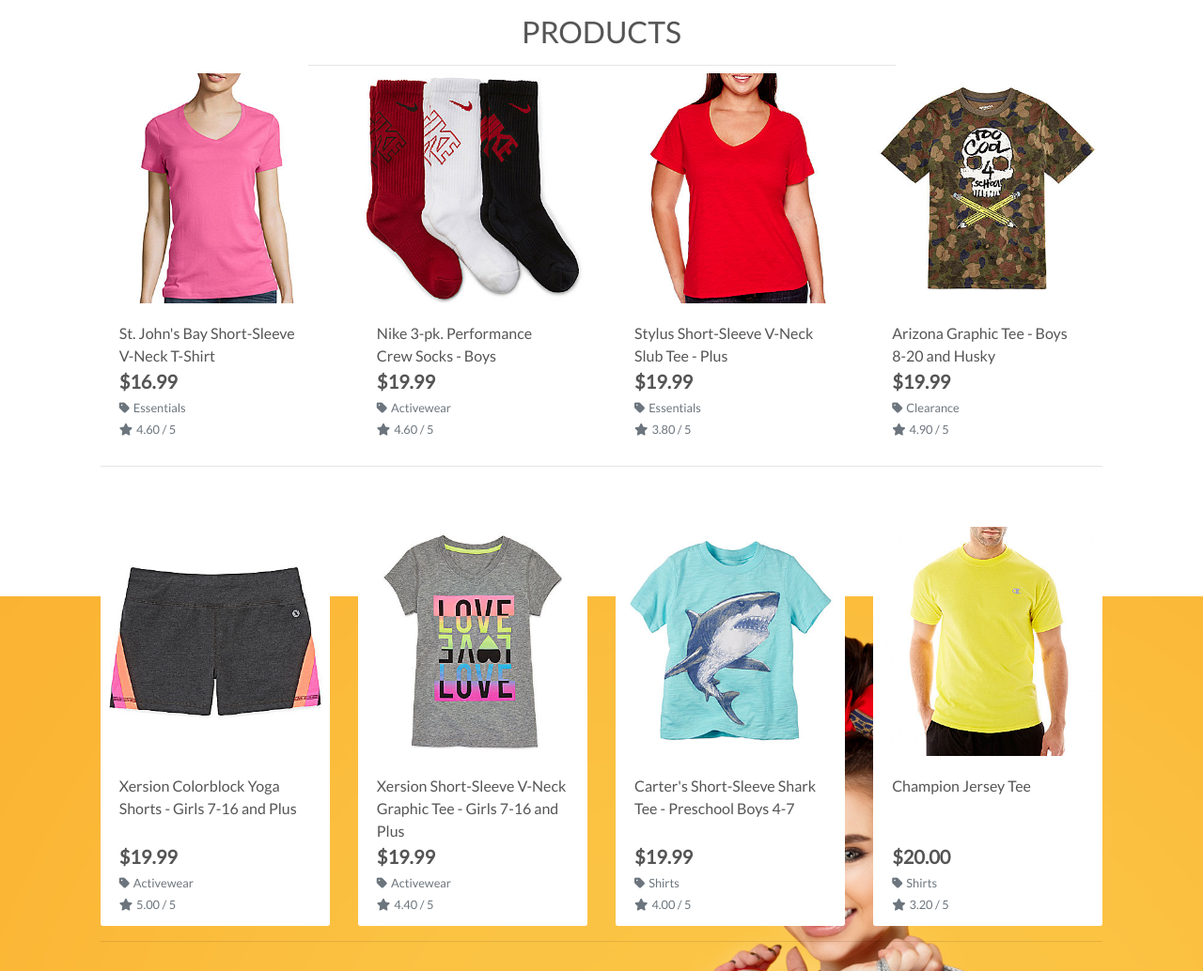
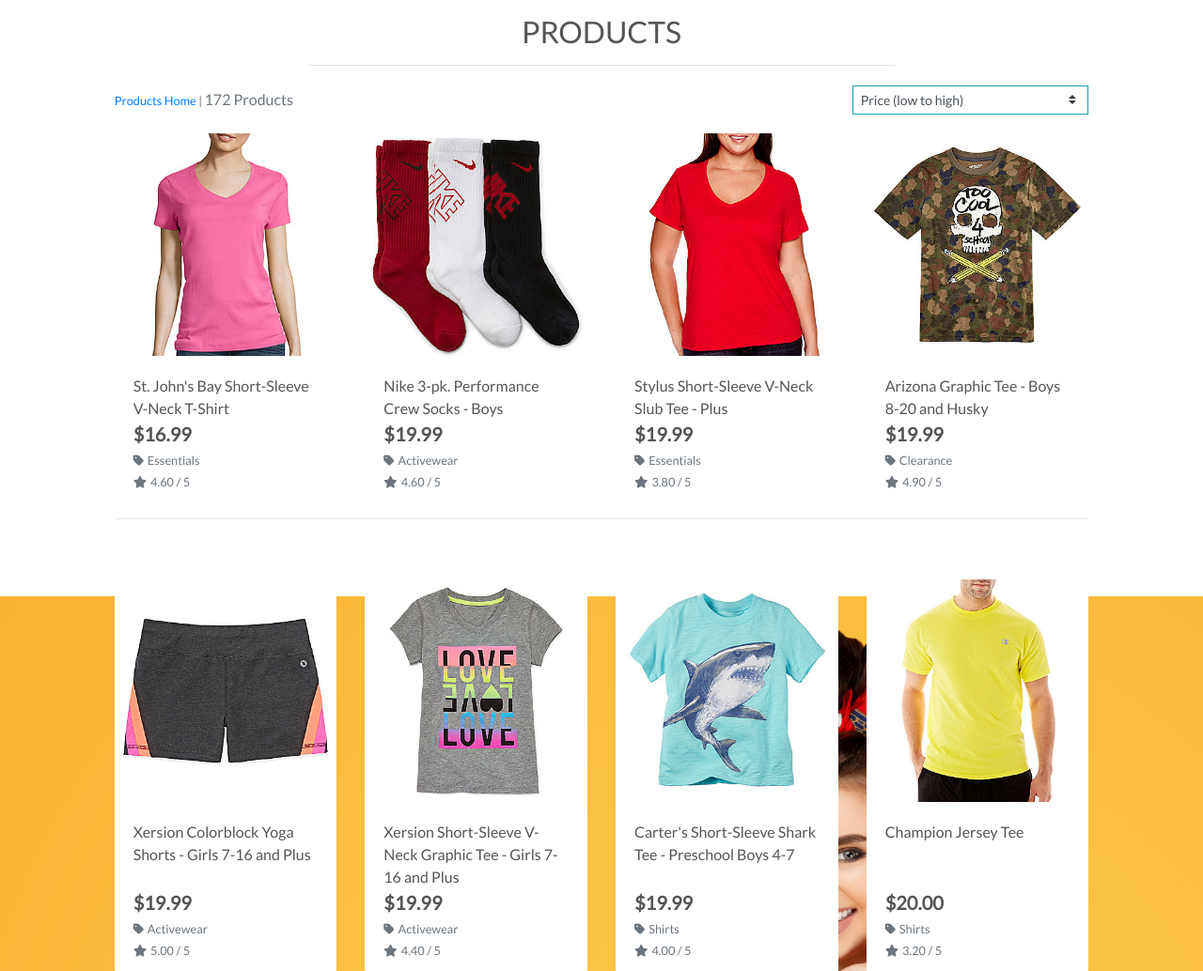
Before and after one commit to anteCedens/Boutique-Ado-excercise-project, a Django app: a page that uses products/templates/products/products.html in a window 1280 px wide. Shown: the part 165-1199 px from the top of the page at 94% size. Run offline with Django 3.2, Linux system fonts and the light colour scheme; data comes from the database, SQL or seed files in the repository; some libraries are stand-ins or nearby versions.

Commit message:
Correct pasting error that caused select box not to display

```diff
--- a/products/templates/products/products.html
+++ b/products/templates/products/products.html
@@ -40,6 +40,15 @@
                                 <option value="category_desc" {% if current_sorting == 'category_desc' %}selected{% endif %}>Category (Z-A)</option>
                             </select>
                         </div>
+                    </div>
+                    <div class="col-12 col-md-6 order-md-first">
+                        <p class="text-muted mt-3 text-center text-md-left">
+                            {% if search_term or current_categories or current_sorting != 'None_None' %}
+                                <span class="small"><a href="{% url 'products' %}">Products Home</a> | </span>
+                            {% endif %}
+                            {{ products|length }} Products{% if search_term %} found for <strong>"{{ search_term }}"</strong>{% endif %}
+                        </p>
+                    </div>
                 </div>
                 <div class="row">
                     {% for product in products %}
```
